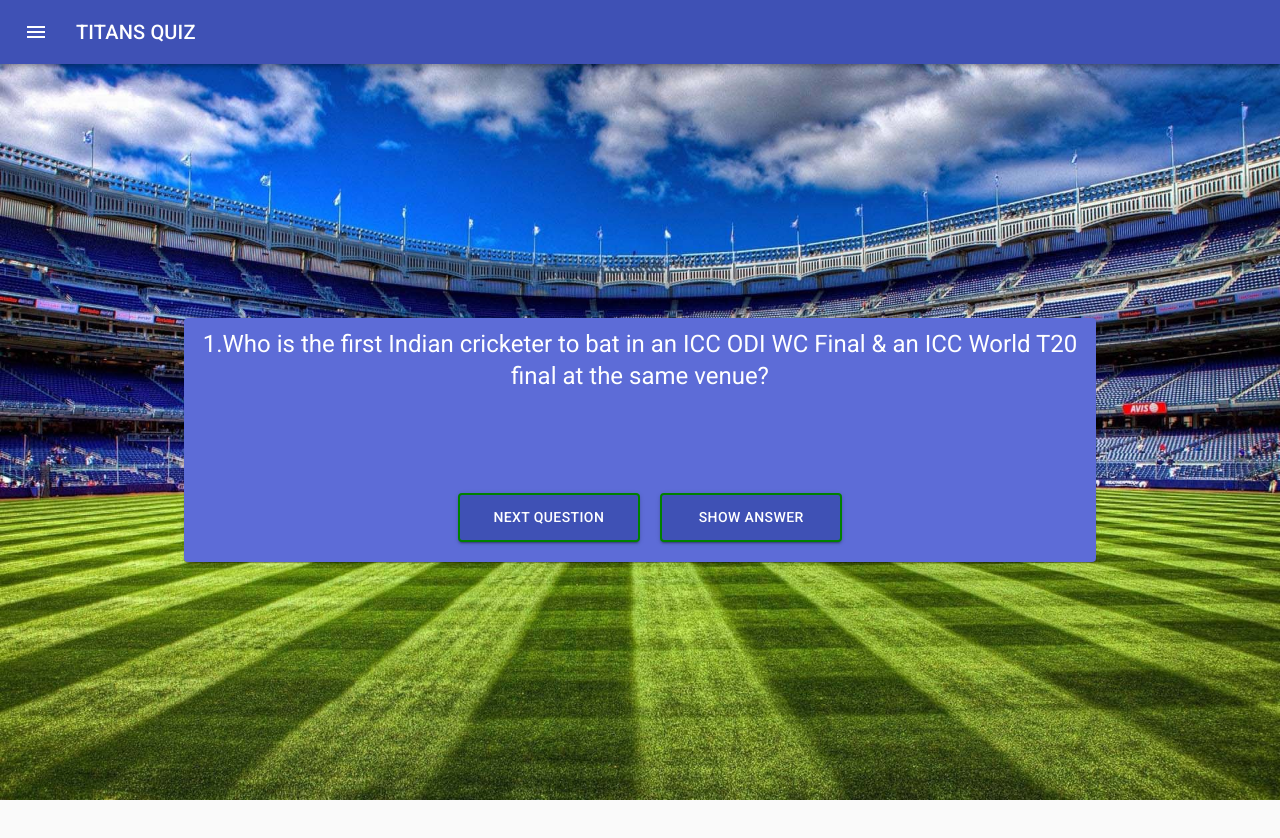
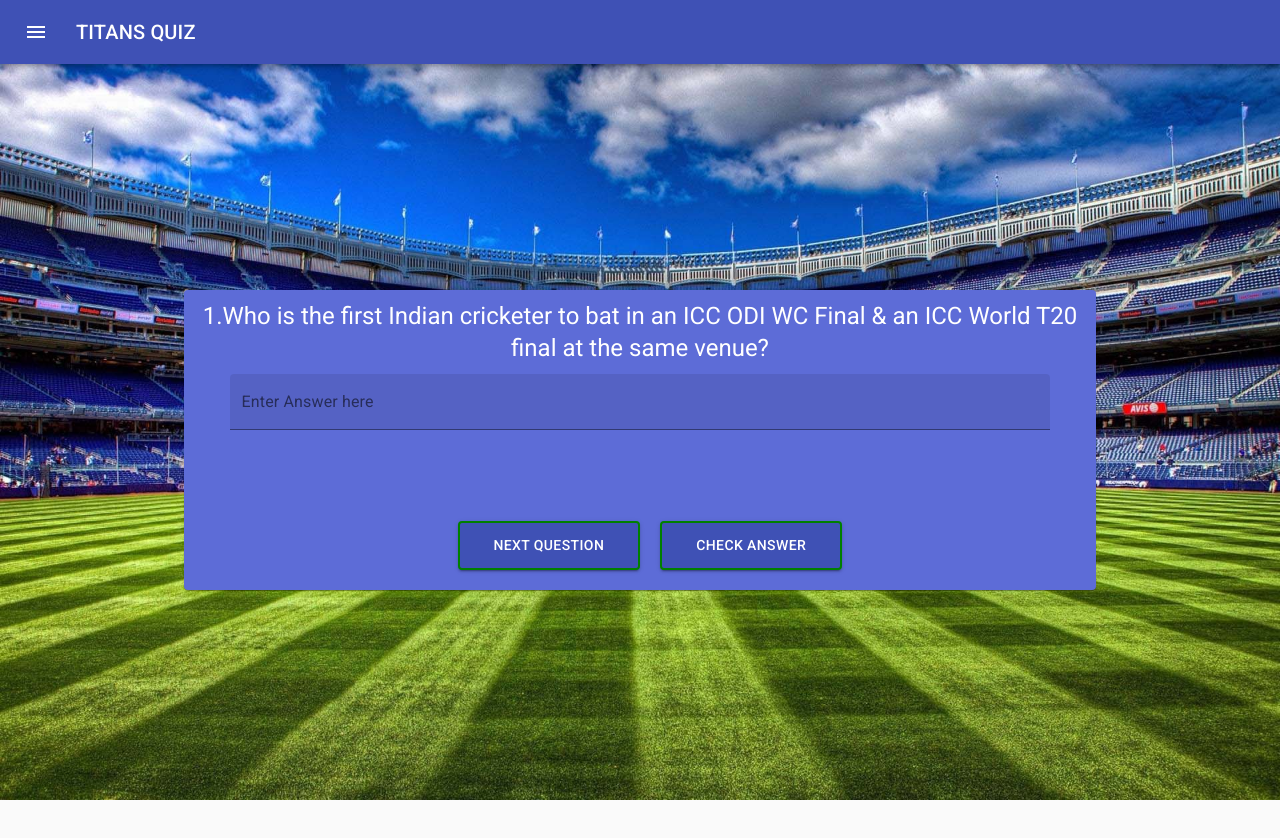
Before and after one commit to Tarun9293/Project-Titans, a React (Create React App) app: page /General in a window 1280 px wide. Built offline with nearby package versions, Linux system fonts and the light colour scheme.

Commit message:
Added Check Answer Logic

```diff
--- a/src/components/General/General.js
+++ b/src/components/General/General.js
@@ -6,7 +6,7 @@ import { fetchData} from '../../redux/worldcup/worldCupActions';
 import Questions from '../Questions/Questions'
 import useStyles from './Styles';
 import CircularProgress from '@material-ui/core/CircularProgress';
-import TextField from '@material-ui/core/TextField';
+
 
 
 function General({fetchData,questions}) {
--- a/src/components/General/Styles.js
+++ b/src/components/General/Styles.js
@@ -4,7 +4,7 @@ const useStyles = makeStyles((theme) => ({
     paper: {
       backgroundColor:'#5d6cd7',
       minHeight:'20vh',
-      position: 'relative'
+      position: 'relative',
     },
     typo:{
       padding: '10px',
--- a/src/components/Questions/Questions.js
+++ b/src/components/Questions/Questions.js
@@ -1,101 +1,107 @@
 import { Button, Typography } from '@material-ui/core'
-import React,{useState} from 'react'
+import React, { useState } from 'react'
 import useStyles from './Styles'
 import { useHistory } from "react-router";
+import TextField from '@material-ui/core/TextField';
 
 
-  function Questions({questions,currQues,setCurrentQues,showAnswer,setShowAnswer}) {
-   const classes=useStyles();
+function Questions({ questions, currQues, setCurrentQues}) {
+  const classes = useStyles();
   const history = useHistory();
-   const [nextQuest,showNextQuest]=useState(false)
-    let length=questions.data.length
-    function setValue(){
-      if(currQues<length-1){
-      setCurrentQues(currQues+1);
+  const [answerValue, setanswerValue] = useState('')
+  const [correctAnswer, setcorrectAnswer] = useState(false)
+  const [checkAnswer, setCheckAnswer] = useState(false)
+  const [score, setScore] = useState(0)
+  let length = questions.data.length
+  function setPreviousQues() {
+    setCurrentQues(currQues);
+    setCheckAnswer(false);
+    setanswerValue('')
+
   }
-      else{
+
+  function setNextQuestion() {
+    if (currQues < length - 1) {
+      setCurrentQues(currQues + 1);
+    }
+    else {
       history.push("/Results");
     }
   }
 
-    function setValue1(){
-      if(currQues<length-1){
-      showNextQuest(true);
-      setCurrentQues(currQues+1);
-      setShowAnswer(false);
+  const checkAnswerValue = () => {
+
+    let currentAnswer = questions.data[currQues].answer.toLocaleLowerCase()
+    console.log(currentAnswer)
+    let storedAnswer=answerValue.toLocaleLowerCase()
+    console.log(storedAnswer)
+    if (currentAnswer.includes(storedAnswer)) {
+      setcorrectAnswer(true);
+      setCheckAnswer(true);
+      setScore(score+1);
     }
-      else{
-        history.push("/Results");
+    else {
+      setcorrectAnswer(false);
+      setCheckAnswer(true);
     }
+
+  }
+
+  const TotalScore = React.createContext();
+
+    return (
+     //  <TotalScore.Provider  value={5}>
+      <div>
+
+        { !checkAnswer ? (
+          <React.Fragment>
+            <Typography className={classes.typo} key={questions.data[currQues].id[currQues]} variant='h5'>
+              {questions.data[currQues].id}.{questions.data[currQues].question}
+            </Typography>
+            <TextField
+              className={classes.textField} id="standard-answer-input" label="Enter Answer here" type="text"
+              value={answerValue}
+              size="medium"
+              variant="filled"
+              InputProps={{
+                className: classes.input
+              }}
+              InputLabelProps={{
+                className: classes.floatingLabelFocusStyle,
+              }}
+              onInput={(e) => setanswerValue(e.target.value)}
+            />
+            <Button className={classes.button} size="medium" variant="contained" color="primary"
+              onClick={setNextQuestion}>Next Question</Button>
+            <Button className={classes.button} size="medium" variant="contained"
+              color="primary" onClick={() => {
+                checkAnswerValue();
+              }}>Check Answer</Button>
+          </React.Fragment>
+        ) :
+          (correctAnswer ?
+            <React.Fragment>
+              <Typography className={classes.typoRight} variant='h5'>Your Answer is Right!</Typography>
+              <Typography className={classes.typo} key={questions.data[currQues].id[currQues]} variant='h5'>
+                {questions.data[currQues].answer}
+              </Typography>
+              <Button className={classes.button} size="medium" variant="contained" color="primary"
+                onClick={setPreviousQues}>Back</Button>
+            </React.Fragment>
+            :
+            <React.Fragment>
+              <Typography className={classes.typoWrong} variant='h5'>Your Answer is Wrong!</Typography>
+              <Typography className={classes.typo} key={questions.data[currQues].id[currQues]} variant='h5'>
+                Correct Answer : {questions.data[currQues].answer}
+              </Typography>
+              <Button className={classes.button} size="medium" variant="contained" color="primary"
+                onClick={setPreviousQues}>Back</Button>
+            </React.Fragment>)
+        }
+      </div>
+     //  </TotalScore.Provider>
+    )
   }
 
 
-      if(showAnswer) {
-        if(nextQuest)
-        {
-        return(
-          <div>
-
-            <Typography className={classes.typo }key={questions.data[currQues].id} variant='h5'>
-            {questions.data[currQues].id}.{questions.data[currQues].question}
-            </Typography>
-             <Button className={classes.button} size="medium" variant="contained" color="primary"
-            onClick={()=>{showNextQuest(true);setShowAnswer(false)}}>Next Question</Button>
-            <Button className={classes.button} size="medium" variant="contained"
-            color="primary" >Show Answer</Button>
-
-        </div>
-        )
-          }
-        else {
-          return(
-          <div>
-
-            <Typography className={classes.typo } key={questions.data[currQues].id} variant='h5'>
-              {questions.data[currQues].answer}
-            </Typography>
-             <Button className={classes.button}size="medium" variant="contained" color="primary"
-            onClick={setValue1}>Next Question</Button>
-
-        </div>
-        )
-          }
-      }
-        else  if (!showAnswer)
-        {
-          if(!nextQuest)
-          {
-        return(
-          <div>
-
-            <Typography className={classes.typo } key={questions.data[currQues].id[currQues]}  variant='h5'>
-            {questions.data[currQues].id}.{questions.data[currQues].question}
-            </Typography>
-            <Button className={classes.button} size="medium" variant="contained" color="primary"
-            onClick={setValue}>Next Question</Button>
-            <Button className={classes.button} size="medium" variant="contained"
-            color="primary" onClick={()=>setShowAnswer(true)}>Show Answer</Button>
-
-        </div>
-        )
-          }
-          else
-          {
-        return(
-          <div>
-
-            <Typography className={classes.typo } key={questions.data[currQues].id}variant='h5'>
-            {questions.data[currQues].id}.{questions.data[currQues].question}
-            </Typography>
-            <Button className={classes.button} size="medium" variant="contained" color="primary"
-            onClick={setValue}>Next Question</Button>
-            <Button className={classes.button} size="medium" variant="contained"
-            color="primary" onClick={()=>{setShowAnswer(true);showNextQuest(false);}}>Show Answer</Button>
-
-        </div>
-        )
-          }
-        }
-}
-
 export default Questions
--- a/src/components/Questions/Styles.js
+++ b/src/components/Questions/Styles.js
@@ -10,6 +10,14 @@ import { makeStyles } from '@material-ui/core/styles';
       padding: '10px',
       color:'white'
     },
+    typoRight:{
+      padding: '10px',
+      color:'white'
+    },
+    typoWrong:{
+      padding: '10px',
+      color:'Red'
+    },
     button:{
       padding: '10px',
       marginBottom:'20px',
@@ -21,6 +29,34 @@ import { makeStyles } from '@material-ui/core/styles';
       width:'20%',
       whiteSpace: 'wrap',
     },
+
+    buttonDisabled:{
+      padding: '10px',
+      marginBottom:'20px',
+      marginLeft:'20px',
+      marginTop:'10%',
+      position:'relative'   ,
+      border: '2px solid',
+      borderStyle: 'solid',
+      width:'20%',
+      whiteSpace: 'wrap',
+    },
+    textField: {
+      width: '90%',
+      marginLeft: 'auto',
+      marginRight: 'auto',
+      paddingBottom: 0,
+      marginTop: 'auto',
+      fontWeight: 500
+    },
+  input: {
+      color: 'white',
+      fontSize:20
+
+  },
+  floatingLabelFocusStyle: {
+    color: "white",
+  }
   }));
 
   export default useStyles
--- a/src/components/Results/Results.js
+++ b/src/components/Results/Results.js
@@ -6,6 +6,7 @@ import useStyles from './Styles';
 function Results() {
     const classes=useStyles();
     return (
+     // <TotalScore.Consumer>
       <main>
       <Container maxWidth='md'  >
       <Grid  container spacing={2} alignItems="center" justify="center"style={{ minHeight: "100vh" }}>
@@ -19,6 +20,7 @@ function Results() {
           </Grid>
         </Container>
         </main>
+       // </TotalScore.Consumer>
     )
 }
 
--- a/src/redux/general/generalReducer.js
+++ b/src/redux/general/generalReducer.js
@@ -16,7 +16,6 @@ switch(action.type)
         }
 
     case FETCH_DATA_SUCCESS :
-        console.log(state)
         return{
             data : action.payload,
             isLoading : false
--- a/src/redux/store.js
+++ b/src/redux/store.js
@@ -2,6 +2,6 @@ import {createStore,applyMiddleware} from 'redux'
 import rootReducer from '../rootReducer'
 import logger from 'redux-logger'
 import thunk from 'redux-thunk'
-const store = createStore(rootReducer,applyMiddleware(logger,thunk))
+const store = createStore(rootReducer,applyMiddleware(thunk))
 
 export default store
--- a/src/redux/worldcup/worldcupReducer.js
+++ b/src/redux/worldcup/worldcupReducer.js
@@ -16,7 +16,6 @@ switch(action.type)
         }
 
     case FETCH_DATA_SUCCESS :
-        console.log(state)
         return{
             data : action.payload,
             isLoading : false
```
Lines whose indentation alone changed are shown as unchanged.
